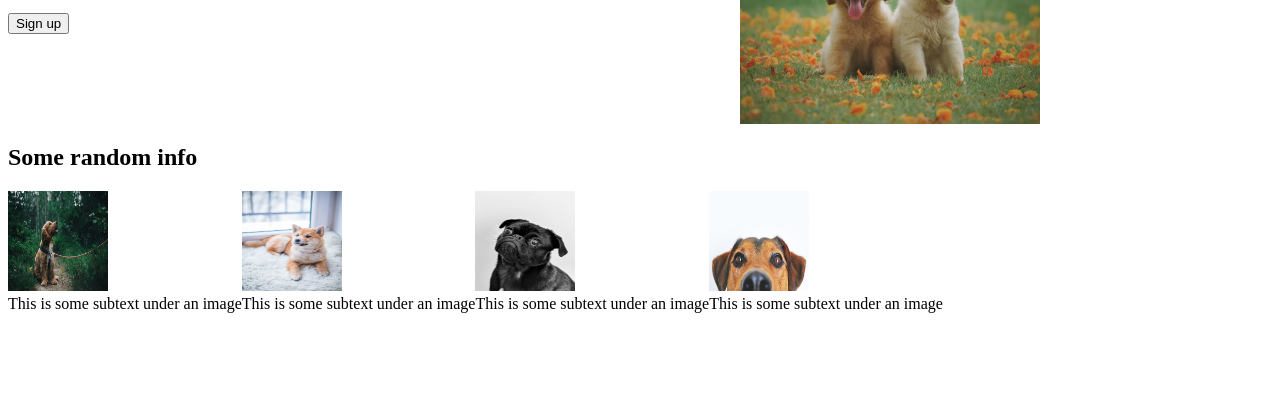
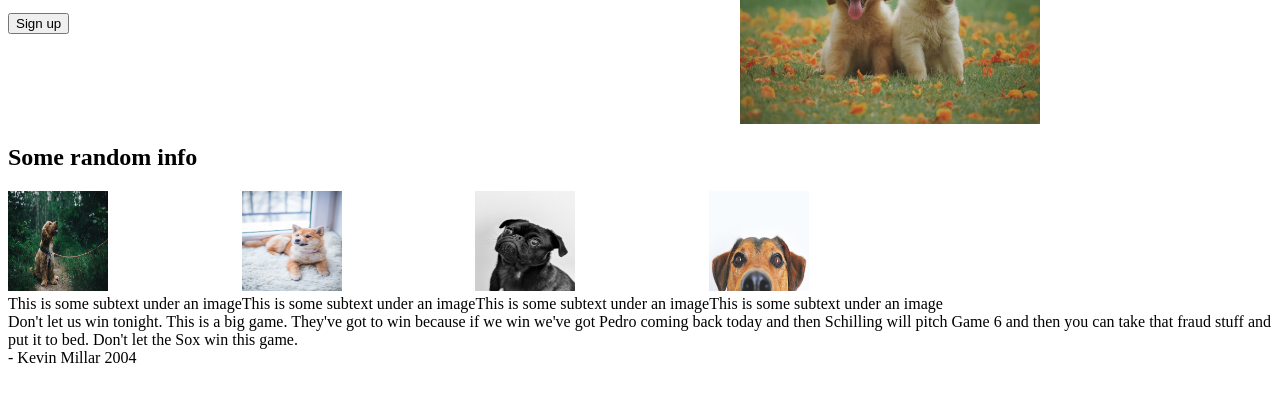
Before and after one commit to joem0/odin-landingpage, a plain HTML site: page index.html in a window 1280 px wide. Shown: the part 127-528 px from the top of the page. Drawn offline with Linux system fonts and the light colour scheme.

Commit message:
added quote and basic style

```diff
--- a/index.html
+++ b/index.html
@@ -48,7 +48,10 @@
                     </div>
                 </div>
             </div>
-            <div class="quote"></div>
+            <div class="quote">
+                <div class="quote-text"> Don't let us win tonight. This is a big game. They've got to win because if we win we've got Pedro coming back today and then Schilling will pitch Game 6 and then you can take that fraud stuff and put it to bed. Don't let the Sox win this game.</div>
+                <div class="quote-person">- Kevin Millar 2004</div>
+            </div>
             <div class="cta"></div>
         </div>
         <div class="footer"></div>
--- a/style.css
+++ b/style.css
@@ -33,3 +33,8 @@
 .information .container {
     display:flex;
 }
+
+.quote {
+    display:flex;
+    flex-direction:column;
+}
```
